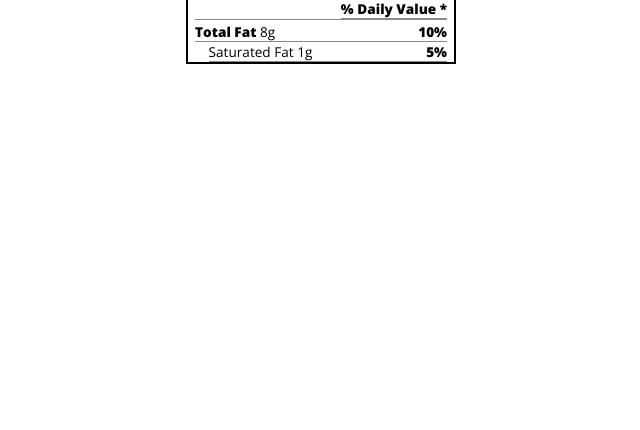
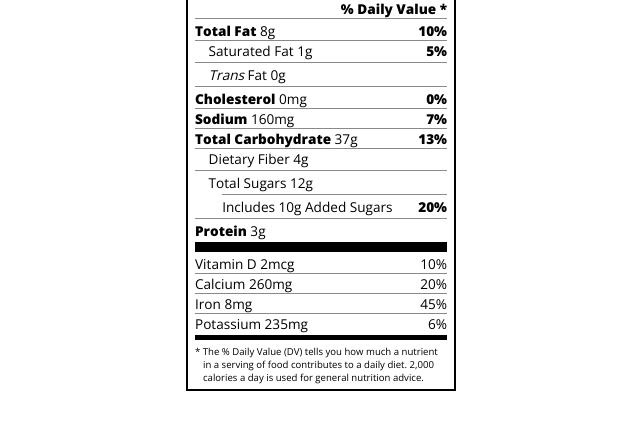
Before and after one commit to kubragonulal/RWD-NutritionLabel, a plain HTML site: page index.html in a window 1280 px wide. Shown: the part 184-614 px from the top of the page, without its empty margins (319-959 px from the left). Drawn offline with nearby package versions, Linux system fonts and the light colour scheme.

Commit message:
Finished the project.

```diff
--- a/index.html
+++ b/index.html
@@ -21,11 +21,31 @@
       </div>
       <div class="divider md"></div>
       <div class="daily-value sm-text">
-        <p class="right bold">% Daily Value *</p>
+        <p class="right bold no-divider">% Daily Value *</p>
         <div class="divider"></div>
-        <p><span class="bold">Total Fat</span> 8g<span class="bold right">10%</span></p>
-        <p class="indent">Saturated Fat 1g <span class="bold right">5%</span></p>
+        <p><span class="bold">Total Fat</span> 8g <span class="bold right">10%</span></p>
+        <p class="indent no-divider">Saturated Fat 1g <span class="bold right">5%</span></p>
+        <div class="divider"></div>
+        <p class="indent no-divider"><i>Trans</i> Fat 0g</p>
+        <div class="divider"></div>
+        <p><span class="bold">Cholesterol</span> 0mg <span class="right bold">0%</span></p>
+        <p><span class="bold">Sodium</span> 160mg <span class="right bold">7%</span></p>
+        <p><span class="bold">Total Carbohydrate</span> 37g <span class="right bold">13%</span></p>
+        <p class="indent no-divider">Dietary Fiber 4g</p>
+        <div class="divider"></div>
+        <p class="indent no-divider">Total Sugars 12g</p>
+        <div class="divider dbl-indent"></div>
+        <p class="dbl-indent no-divider">Includes 10g Added Sugars <span class="right bold">20%</span>
+        <div class="divider"></div>
+        <p class="no-divider"><span class="bold">Protein</span> 3g</p>
+        <div class="divider lg"></div>
+        <p>Vitamin D 2mcg <span class="right">10%</span></p>
+        <p>Calcium 260mg <span class="right">20%</span></p>
+        <p>Iron 8mg <span class="right">45%</span></p>
+        <p class="no-divider">Potassium 235mg <span class="right">6%</span></p>
       </div>
+      <div class="divider md"></div>
+      <p class="note">* The % Daily Value (DV) tells you how much a nutrient in a serving of food contributes to a daily diet. 2,000 calories a day is used for general nutrition advice.</p>
     </div>
   </body>
 </html>
--- a/styles.css
+++ b/styles.css
@@ -72,6 +72,17 @@ p {
   margin-left: 1em;
 }
 
-.daily-value p {
+.dbl-indent {
+  margin-left: 2em;
+}
+
+.daily-value p:not(.no-divider) {
   border-bottom: 1px solid #888989;
 }
+
+.note {
+  font-size: 0.6rem;
+  margin: 5px 0;
+  text-indent:-8px;
+  padding:0 8px;
+}
```
